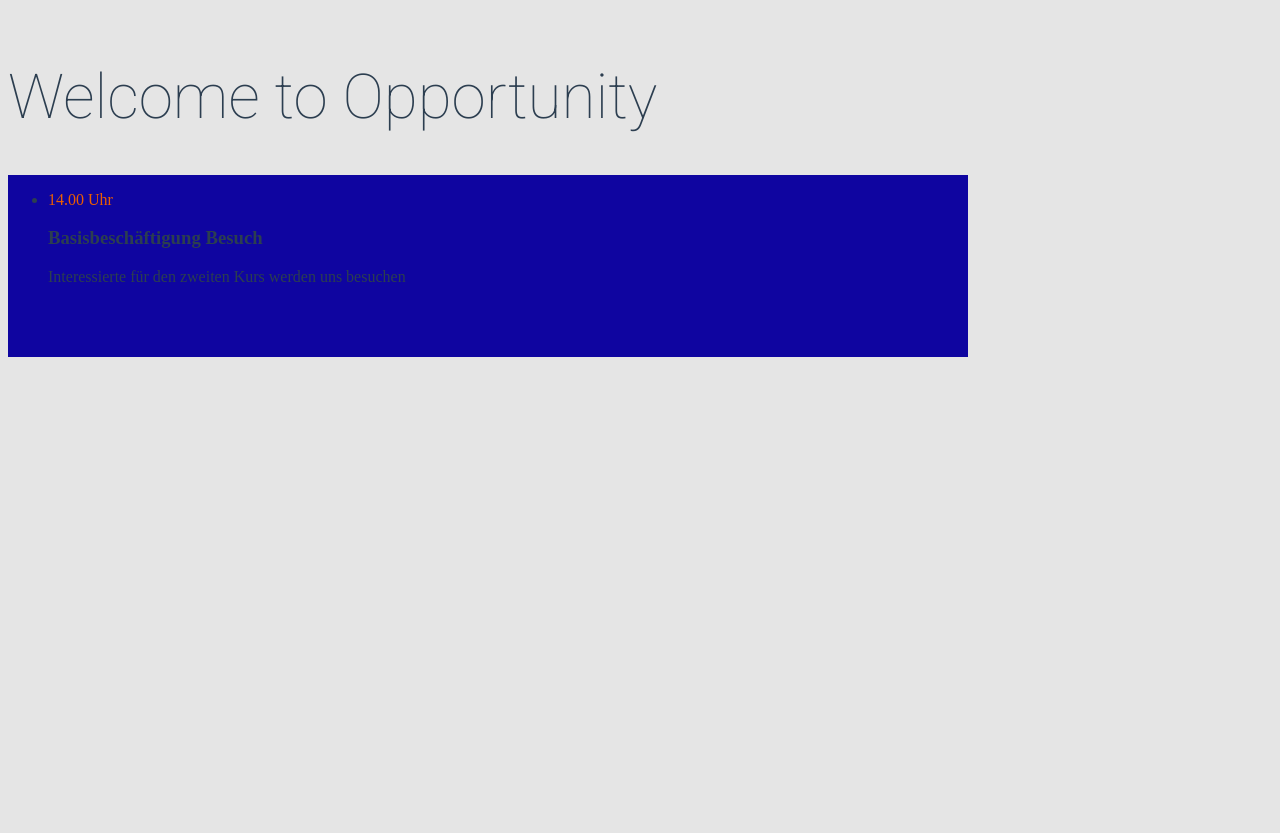
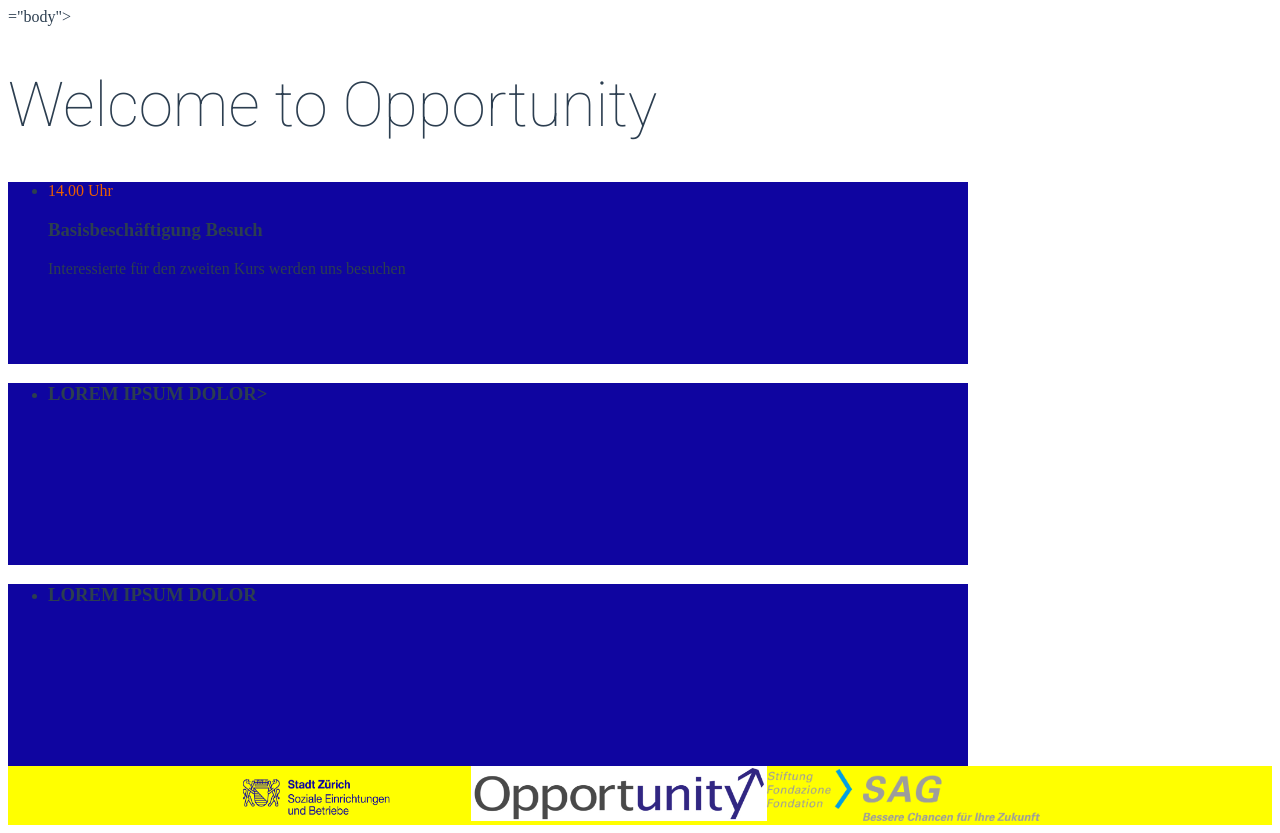
Before and after one commit to chantalgenoud/welcome-screen, a Vue app in the folder welcome-screen/: page / in a window 1280 px wide. Before the commit the page ends 800 px from the top, so only its background shows below. Built offline with nearby package versions, Linux system fonts and the light colour scheme.

Commit message:
day 1 final

```diff
--- a/welcome-screen/src/App.vue
+++ b/welcome-screen/src/App.vue
@@ -1,8 +1,10 @@
 
 
 <template>
+    <div id="app">
 
-    <div id="app">
+    <div="body">
+
       <h1>Welcome to Opportunity</h1>
     <!--<span> </span> -->
 
@@ -16,29 +18,35 @@
       </ul>
         </div>
 
+    <div class="blauesRechteck">
       <ul>
         <li>
           <span> <!-- daytime --> </span>
-          <h3><!-- title --></h3>
+          <h3>LOREM IPSUM DOLOR></h3>
           <span> <!-- description --> </span>
         </li>
       </ul>
+    </div>
 
+
+    <div class="blauesRechteck">
           <ul>
         <li>
           <span> <!-- daytime --> </span>
-          <h3><!-- title --></h3>
+          <h3>LOREM IPSUM DOLOR</h3>
           <span> <!-- description --> </span>
         </li>
       </ul>
+    </div>
 
 
-    <footer>
-      <div> <!--not sure style: width="1080p" height="130px" -->
+
+
+    <footer id="logos">
           <img src="./assets/STZH_SEB_Logo.png" width="230px" height="44px">
           <img src="./assets/Opportunity.png" width="296px" height="55px">
           <img src="./assets/SAG_Logo_De.png" width="273px" height="52px">
-       </div>
+
     </footer>
 
 </div>
@@ -62,14 +70,13 @@ export default {
   -moz-osx-font-smoothing: grayscale;
   text-align: left;
   color: #2c3e50;
-  margin-top: 60px;
 }
 
-body {
+
+ {
   background-color: #E5E5E5;
   text-align: left;
 }
-
 
 
 h1 {
@@ -82,9 +89,15 @@ h1 {
 .blauesRechteck {
   width: 960px;
   height: 182px;
-  position: absolute;
-  padding-right: -4.46%;
   background: #0f05a0;
+}
 
+
+footer {
+  position: flex;
+  text-align: center;
+  background-color: yellow;
+  justify-self: unset;
 }
+
 </style>
```
Lines whose indentation alone changed are shown as unchanged.
